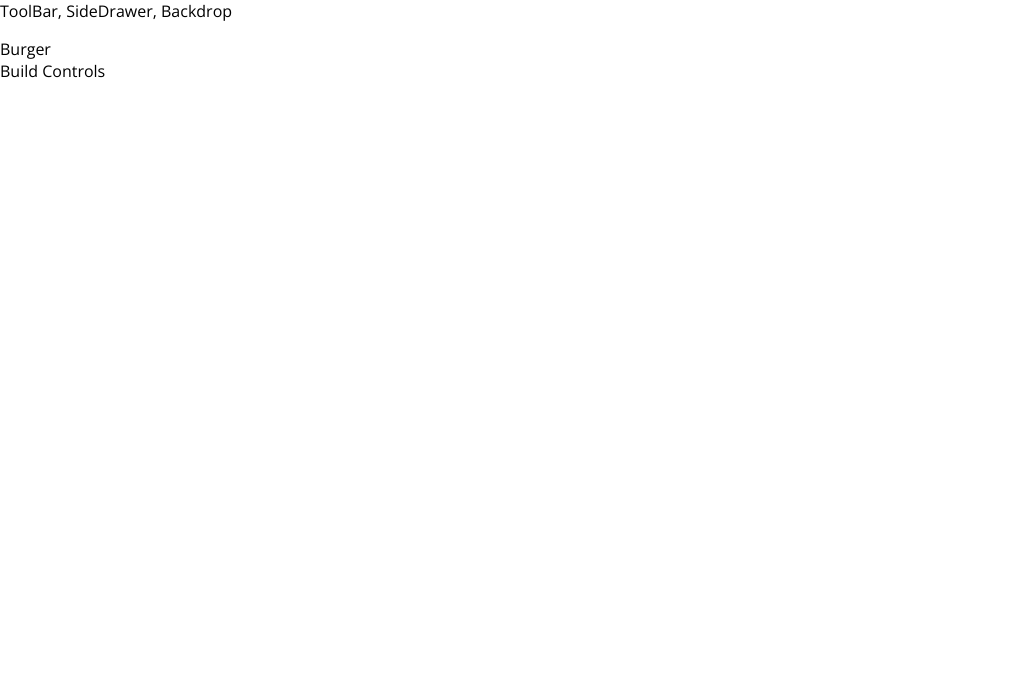
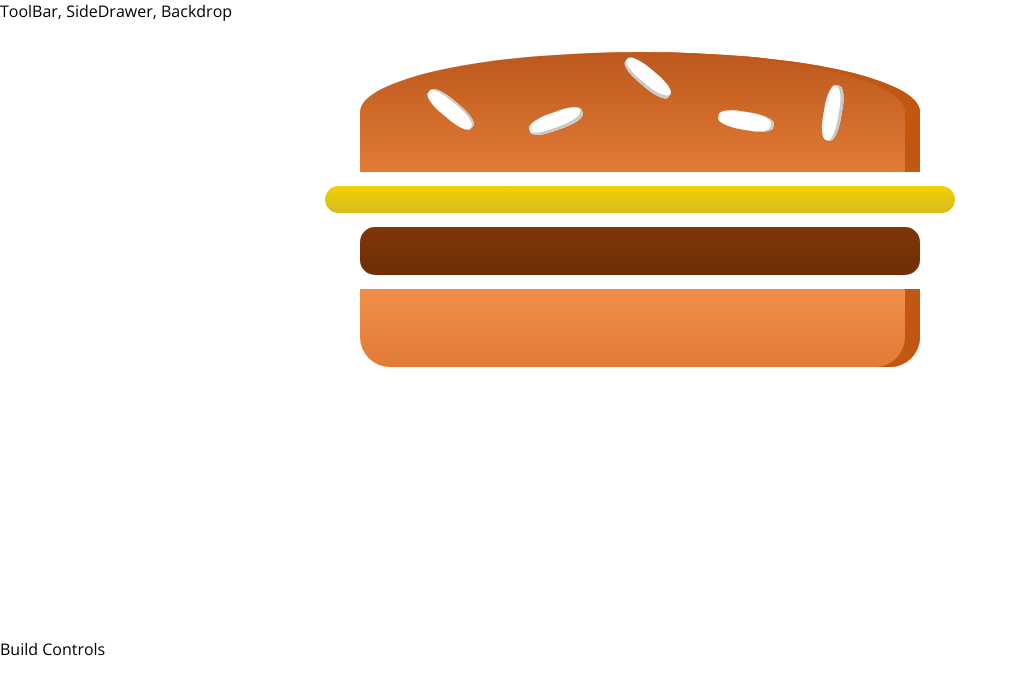
Before and after one commit to LeeMingDe/burger-builder, a React (Create React App) app: page / in a window 1280 px wide. Shown: the top 694 px of the page, without its empty margins (0-1018 px from the left). Built offline with nearby package versions, Linux system fonts and the light colour scheme.

Commit message:
Add BurgerIngredients

```diff
--- a/package.json
+++ b/package.json
@@ -6,6 +6,7 @@
     "@testing-library/jest-dom": "^5.11.4",
     "@testing-library/react": "^11.1.0",
     "@testing-library/user-event": "^12.1.10",
+    "prop-types": "^15.7.2",
     "react": "^17.0.1",
     "react-dom": "^17.0.1",
     "react-scripts": "4.0.1",
--- /dev/null
+++ b/src/components/Burger/Burger.js
@@ -0,0 +1,16 @@
+import React from 'react';
+import classes from './Burger.module.css'
+import BurgerIngredient from './BurgerIngredient/BurgerIngredient'
+
+const burger = (props) => {
+  return (
+    <div className = {classes.Burger}>
+      <BurgerIngredient type = 'bread-top'/>
+      <BurgerIngredient type = 'cheese'/>
+      <BurgerIngredient type = 'meat'/>
+      <BurgerIngredient type = 'bread-bottom'/>
+    </div>
+  );
+};
+
+export default burger;
--- /dev/null
+++ b/src/components/Burger/Burger.module.css
@@ -0,0 +1,30 @@
+.Burger {
+  width: 100%;
+  margin: auto;
+  height: 250px;
+  overflow: hidden;
+  text-align: center;
+  font-weight: bold;
+  font-size: 1.2rem;
+}
+
+@media (min-width: 500px) and (min-height: 400px) {
+  .Burger {
+    width: 350px;
+    height: 300px;
+  }
+}
+
+@media (min-width: 500px) and (min-height: 401px) {
+  .Burger {
+    width: 450px;
+    height: 400px;
+  }
+}
+
+@media (min-width: 1000px) and (min-height: 700px) {
+  .Burger {
+    width: 700px;
+    height: 600px;
+  }
+}
--- /dev/null
+++ b/src/components/Burger/BurgerIngredient/BurgerIngredient.js
@@ -0,0 +1,45 @@
+import React, {Component} from 'react';
+import propTypes from 'prop-types';
+import classes from './BurgerIngredient.module.css';
+
+class BurgerIngredient extends Component {
+  render() {
+    let ingredient = null;
+
+    switch (this.props.type) {
+      case ('bread-bottom'):
+        ingredient = <div className = {classes.BreadBottom}></div>;
+        break;
+      case ('bread-top'):
+        ingredient = (
+          <div className = {classes.BreadTop}>
+            <div className = {classes.Seeds1}></div>
+            <div className = {classes.Seeds2}></div>
+          </div>
+        );
+        break;
+        case ('meat'):
+          ingredient = <div className = {classes.Meat}></div>;
+          break;
+        case ('cheese'):
+          ingredient = <div className = {classes.Cheese}></div>;
+          break;
+        case ('salad'):
+          ingredient = <div className = {classes.Salad}></div>;
+          break;
+        case ('bacon'):
+          ingredient = <div className = {classes.Bacon}></div>;
+          break;
+        default:
+          ingredient = null;
+    }
+    return ingredient;
+  }
+}
+
+BurgerIngredient.propTypes = {
+  type: propTypes.string.isRequired
+};
+
+
+export default BurgerIngredient;
--- /dev/null
+++ b/src/components/Burger/BurgerIngredient/BurgerIngredient.module.css
@@ -0,0 +1,113 @@
+.BreadBottom {
+  height: 13%;
+  width: 80%;
+  background: linear-gradient(#F08E4A, #e27b36);
+  border-radius: 0 0 30px 30px;
+  box-shadow: inset -15px 0 #c15711;
+  margin: 2% auto;
+}
+
+.BreadTop {
+  height: 20%;
+  width: 80%;
+  background: linear-gradient(#bc581e, #e27b36);
+  border-radius: 50% 50% 0 0;
+  box-shadow: inset -15px 0 #c15711;
+  margin: 2% auto;
+  position: relative;
+}
+
+.Seeds1 {
+  width: 10%;
+  height: 15%;
+  position: absolute;
+  background-color: white;
+  left: 30%;
+  top: 50%;
+  border-radius: 40%;
+  transform: rotate(-20deg);
+  box-shadow: inset -2px -3px #c9c9c9;
+}
+
+.Seeds1:after {
+  content: "";
+  width: 100%;
+  height: 100%;
+  position: absolute;
+  background-color: white;
+  left: -170%;
+  top: -260%;
+  border-radius: 40%;
+  transform: rotate(60deg);
+  box-shadow: inset -1px 2px #c9c9c9;
+}
+
+.Seeds1:before {
+  content: "";
+  width: 100%;
+  height: 100%;
+  position: absolute;
+  background-color: white;
+  left: 180%;
+  top: -50%;
+  border-radius: 40%;
+  transform: rotate(60deg);
+  box-shadow: inset -1px -3px #c9c9c9;
+}
+
+.Seeds2 {
+  width: 10%;
+  height: 15%;
+  position: absolute;
+  background-color: white;
+  left: 64%;
+  top: 50%;
+  border-radius: 40%;
+  transform: rotate(10deg);
+  box-shadow: inset -3px 0 #c9c9c9;
+}
+
+.Seeds2:before {
+  content: "";
+  width: 100%;
+  height: 100%;
+  position: absolute;
+  background-color: white;
+  left: 150%;
+  top: -130%;
+  border-radius: 40%;
+  transform: rotate(90deg);
+  box-shadow: inset 1px 3px #c9c9c9;
+}
+
+
+.Meat {
+  width: 80%;
+  height: 8%;
+  background: linear-gradient(#7f3608, #702e05);
+  margin: 2% auto;
+  border-radius: 15px;
+}
+
+.Cheese {
+  width: 90%;
+  height: 4.5%;
+  margin: 2% auto;
+  background: linear-gradient(#f4d004, #d6bb22);
+  border-radius: 20px;
+}
+
+.Salad {
+  width: 85%;
+  height: 7%;
+  margin: 2% auto;
+  background: linear-gradient(#228c1d, #91ce50);
+  border-radius: 20px;
+}
+
+.Bacon {
+  width: 80%;
+  height: 3%;
+  background: linear-gradient(#bf3813, #c45e38);
+  margin: 2% auto;
+}
--- a/src/containers/BurgerBuilder/BurgerBuilder.js
+++ b/src/containers/BurgerBuilder/BurgerBuilder.js
@@ -1,11 +1,12 @@
 import React, {Component} from 'react';
 import Aux from '../../hoc/Auxiliary';
+import Burger from '../../components/Burger/Burger'
 
 class BurgerBuilder extends Component {
   render() {
     return (
       <Aux>
-        <div>Burger</div>
+        <Burger />
         <div>Build Controls</div>
       </Aux>
     );
```
Also changed, not shown: 2 other files (tests, documents, lock files or other folders).
